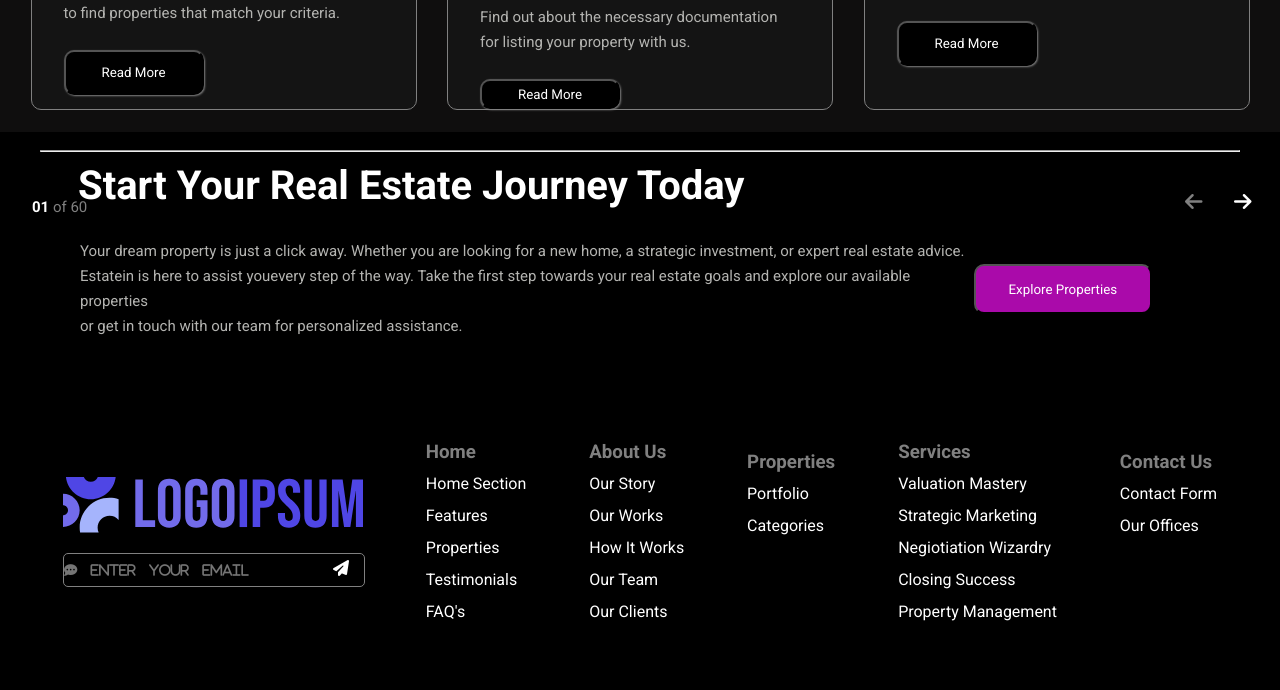
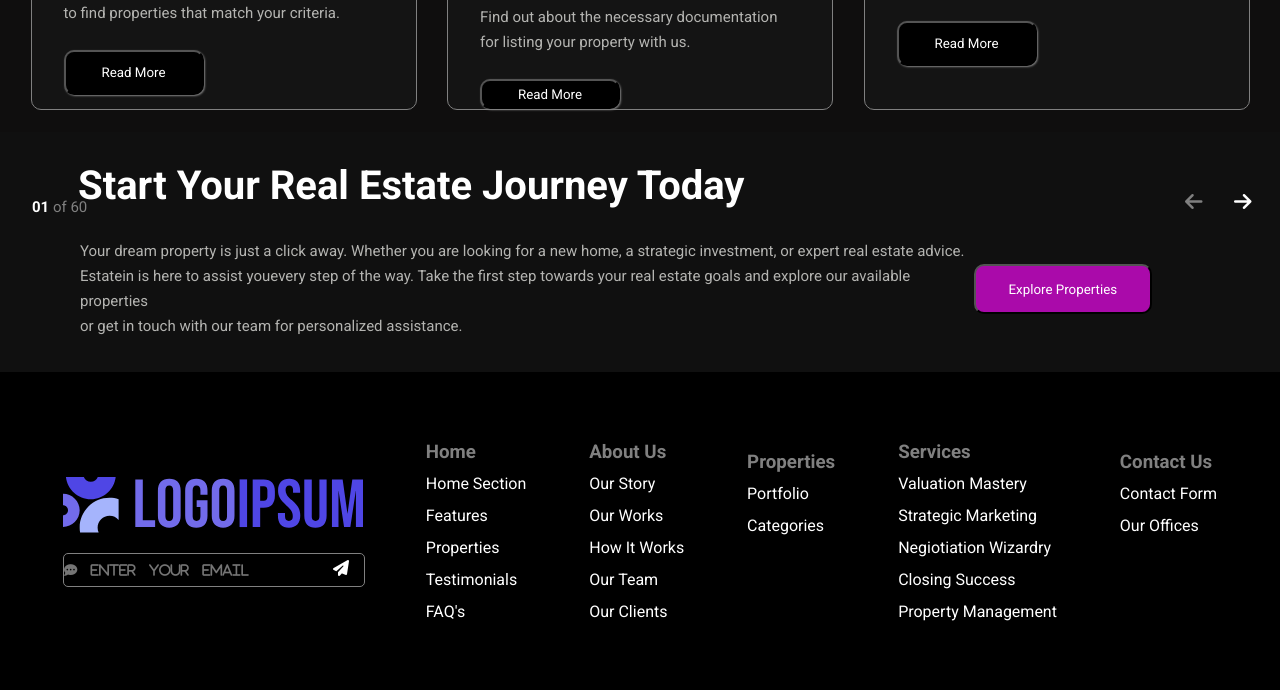
Before and after one commit to tolatoria/home-page-property, a plain HTML site: page index.html in a window 1280 px wide. Shown: the part 2910-3600 px from the top of the page. Drawn offline with Linux system fonts and the light colour scheme; a web font is replaced by a local one.

Commit message:
modifies the changes

```diff
--- a/style.css
+++ b/style.css
@@ -475,7 +475,7 @@ h1{
    width: 100%;
    height: 30vh;
    /* background-color: #191919; */
-   background-image: url();
+   background-image: url(/image/estate.jpg);
 }
 .estate-text{
    display: flex;
```
Also changed, not shown: image/estate.jpg (renamed from image/.jpg).
